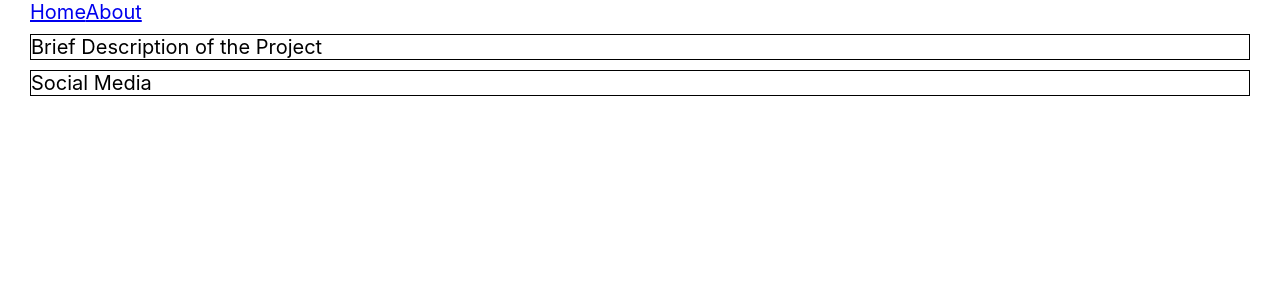
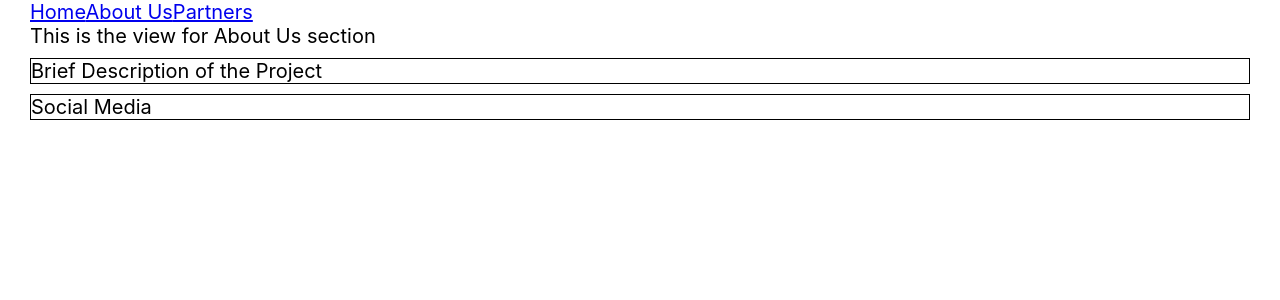
Before and after one commit to Gio5haki/RenewIt-Frontend, a React (Create React App) app: page /aboutUs in a window 1280 px wide. Shown: the top 300 px of the page. Built offline with nearby package versions, Linux system fonts and the light colour scheme.

Commit message:
added views for About Us and Partners sections, created Navigation Bar component

```diff
--- a/src/App.js
+++ b/src/App.js
@@ -1,11 +1,9 @@
 import React from "react";
-import {
-  BrowserRouter as Router,
-  Switch,
-  Route,
-  NavLink,
-} from "react-router-dom";
+import { BrowserRouter as Router, Switch, Route } from "react-router-dom";
+import NavBar from "./components/Navbar";
 import Home from "./views/Home";
+import AboutUs from "./views/AboutUs";
+import Partners from "./views/Partners";
 
 //import logo from "./logo.svg";
 //import "./App.css";
@@ -13,20 +11,17 @@ import Home from "./views/Home";
 function App() {
   return (
     <div class="App">
-
       <Router>
-        <div className="navBar">
-          <nav>
-            <NavLink to="/">Home</NavLink>
-            <NavLink to="/about">About</NavLink>
-          </nav>
-        </div>
+        <NavBar></NavBar>
         <Switch>
           <Route exact path="/">
             <Home></Home>
           </Route>
-          <Route exact path="/about">
-            About Section
+          <Route exact path="/aboutUs">
+            <AboutUs></AboutUs>
+          </Route>
+          <Route>
+            <Partners></Partners>
           </Route>
         </Switch>
       </Router>
--- /dev/null
+++ b/src/components/Navbar.js
@@ -0,0 +1,16 @@
+import React from "react";
+import { NavLink } from "react-router-dom";
+
+function NavBar() {
+  return (
+    <div className="navBar">
+      <nav>
+        <NavLink to="/">Home</NavLink>
+        <NavLink to="/aboutUs">About Us</NavLink>
+        <NavLink to="/partners">Partners</NavLink>
+      </nav>
+    </div>
+  );
+}
+
+export default NavBar;
--- /dev/null
+++ b/src/views/AboutUs.js
@@ -0,0 +1,7 @@
+import React from "react";
+
+function AboutUs() {
+  return <div>This is the view for About Us section</div>;
+}
+
+export default AboutUs;
--- /dev/null
+++ b/src/views/Partners.js
@@ -0,0 +1,7 @@
+import React from "react";
+
+function Partners() {
+  return <div>This is the view for Partners section</div>;
+}
+
+export default Partners;
```
